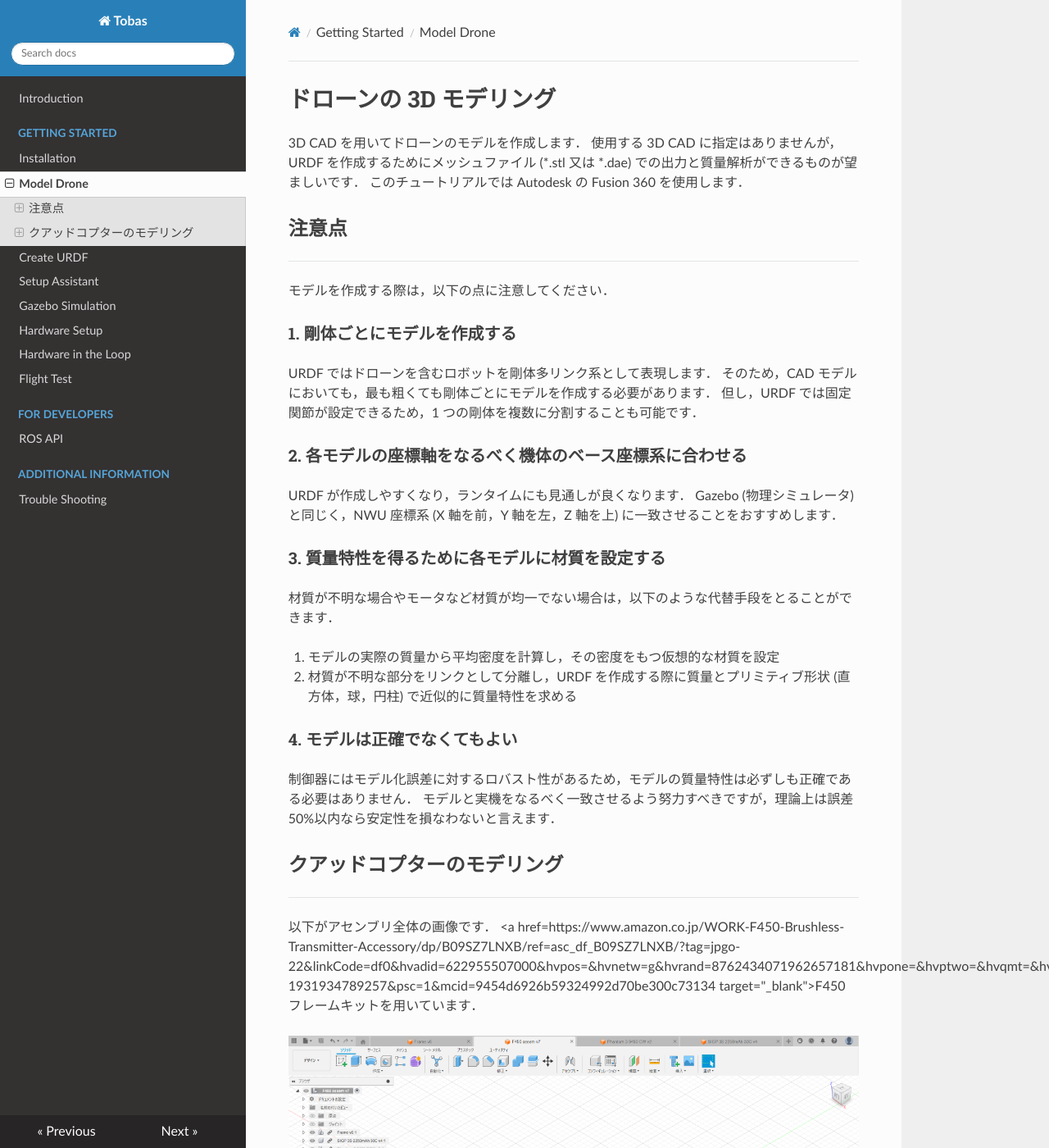
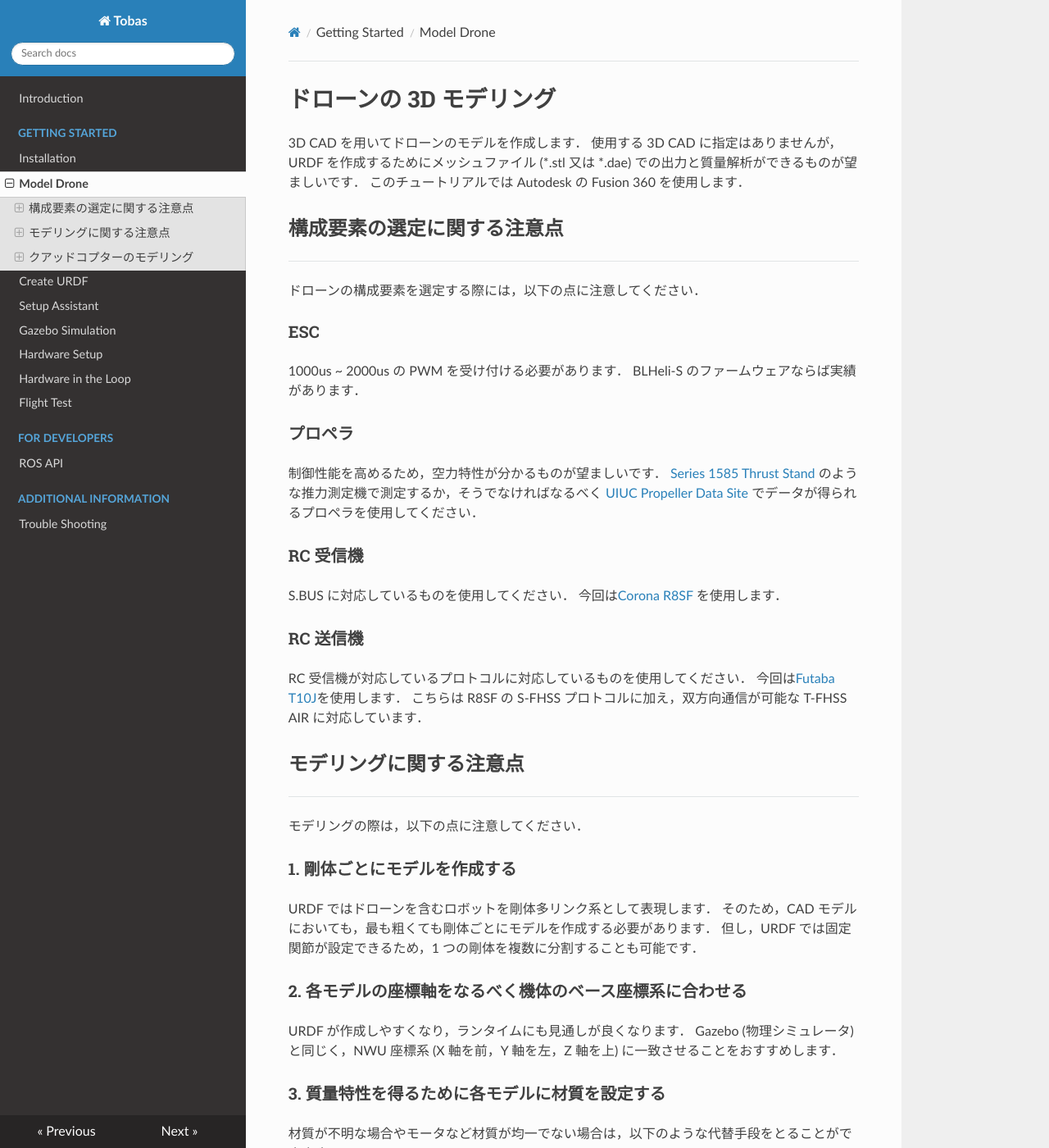
Before and after one commit to TobasFlightControl/tobas_wiki, an MkDocs documentation site: the page built from docs/model_drone.md, in a window 1280 px wide and 1400 px high. Shown: the whole window at 82% size. Built offline with MkDocs 1.6.1, drawn with Linux system fonts in a browser that asks for light colours; nearby versions of some CDN libraries; some of the changed text lies outside the part shown.

Commit message:
add: 構成要素の選定に関する注意点

```diff
--- a/docs/model_drone.md
+++ b/docs/model_drone.md
@@ -4,11 +4,42 @@
 使用する 3D CAD に指定はありませんが，URDF を作成するためにメッシュファイル (\*.stl 又は \*.dae) での出力と質量解析ができるものが望ましいです．
 このチュートリアルでは Autodesk の Fusion 360 を使用します．
 
-## 注意点
+## 構成要素の選定に関する注意点
 
 ---
 
-モデルを作成する際は，以下の点に注意してください．
+ドローンの構成要素を選定する際には，以下の点に注意してください．
+
+### ESC
+
+1000us ~ 2000us の PWM を受け付ける必要があります．
+BLHeli-S のファームウェアならば実績があります．
+
+### プロペラ
+
+制御性能を高めるため，空力特性が分かるものが望ましいです．
+<a href=https://www.tytorobotics.com/pages/series-1580-1585 target="_blank">Series 1585 Thrust Stand</a>
+のような推力測定機で測定するか，そうでなければなるべく
+<a href=https://m-selig.ae.illinois.edu/props/propDB.html target="_blank">UIUC Propeller Data Site</a>
+でデータが得られるプロペラを使用してください．
+
+### RC 受信機
+
+S.BUS に対応しているものを使用してください．
+今回は<a href=https://www.amazon.co.jp/UltraPower-Corona-R8SF-S-BUS-S-FHSS/dp/B087YZYN9W target="_blank">Corona R8SF</a>
+を使用します．
+
+### RC 送信機
+
+RC 受信機が対応しているプロトコルに対応しているものを使用してください．
+今回は<a href=https://www.rc.futaba.co.jp/products/detail/I00000006 target="_blank">Futaba T10J</a>を使用します．
+こちらは R8SF の S-FHSS プロトコルに加え，双方向通信が可能な T-FHSS AIR に対応しています．
+
+## モデリングに関する注意点
+
+---
+
+モデリングの際は，以下の点に注意してください．
 
 ### 1. 剛体ごとにモデルを作成する
 
@@ -32,6 +63,7 @@
 
 制御器にはモデル化誤差に対するロバスト性があるため，モデルの質量特性は必ずしも正確である必要はありません．
 モデルと実機をなるべく一致させるよう努力すべきですが，理論上は誤差 50%以内なら安定性を損なわないと言えます．
+例えば RC 受信機やケーブルは軽量なので，今回はモデルから省略することにします．
 
 ## クアッドコプターのモデリング
 
```
Also changed, not shown: docs/hardware_setup.md (+0 -3 lines).
